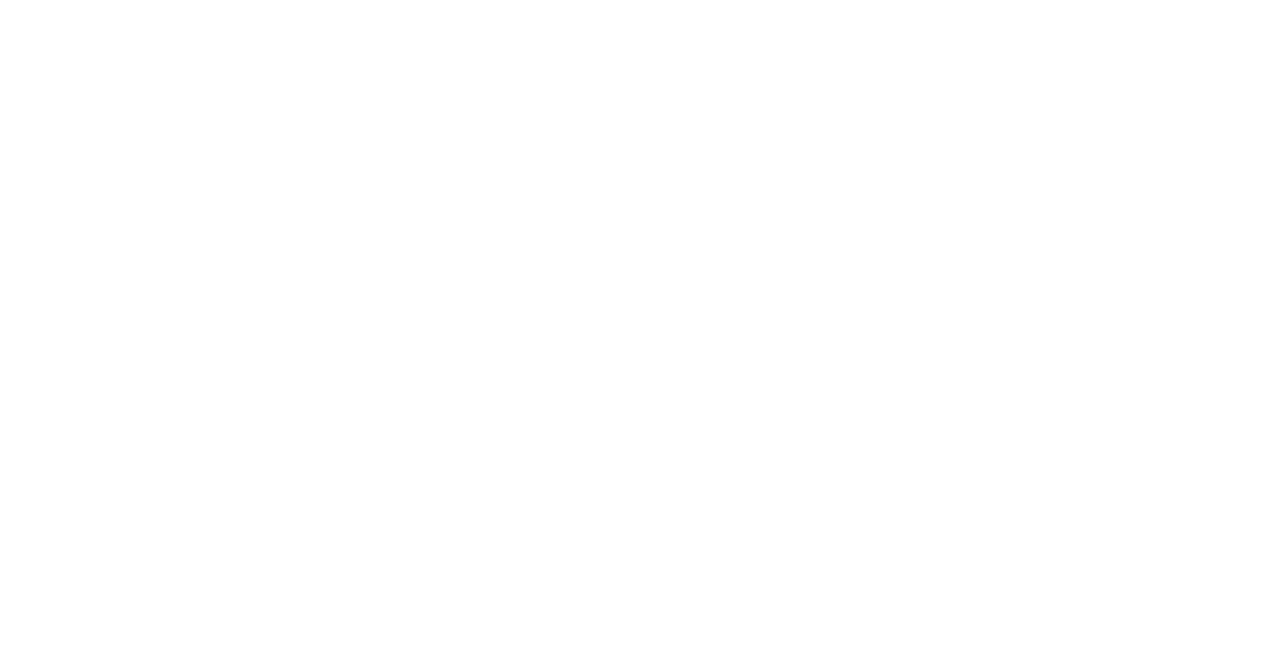
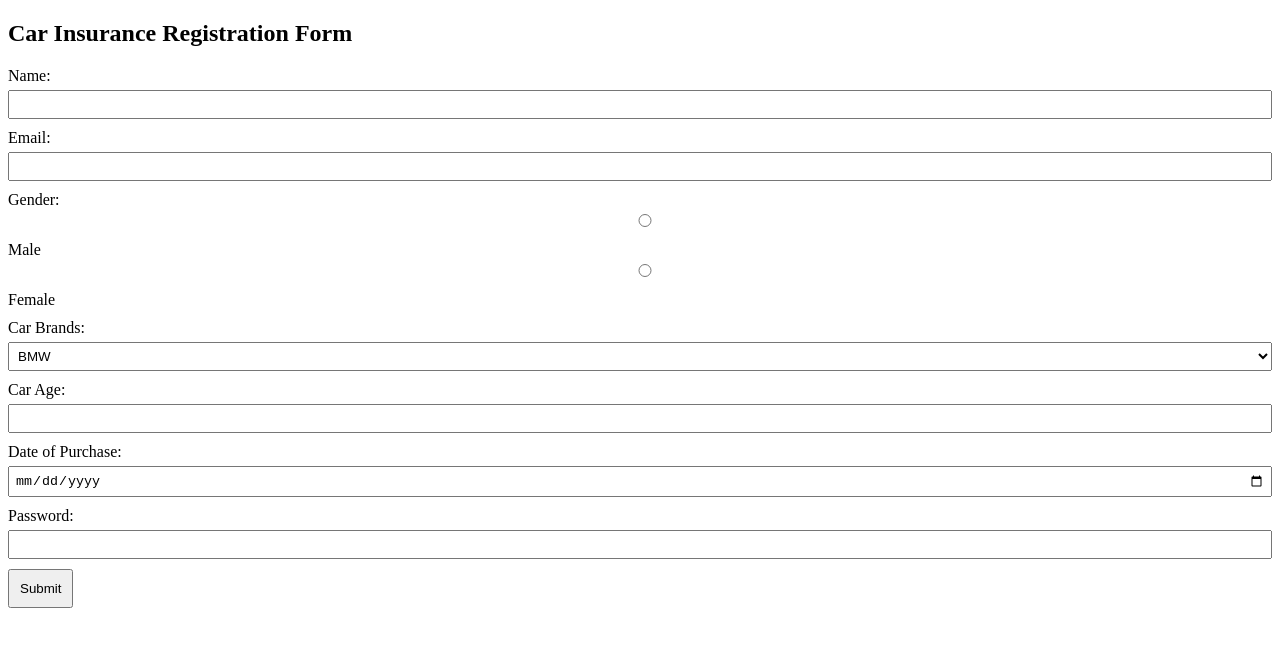
Before and after one commit to acciojob/car-insurance-form-prmd04, a website: page main.html in a window 1280 px wide. Drawn offline with Linux system fonts and the light colour scheme.

Commit message:
created a submission

```diff
--- a/main.html
+++ b/main.html
@@ -8,6 +8,38 @@
 
 <body>
 	<!-- the entire body must be written by student -->
+	 <h2>Car Insurance Registration Form</h2>
+    <form action="#" method="post">
+        <label for="name">Name:</label>
+        <input type="text" id="name" name="name" required>
+
+        <label for="email">Email:</label>
+        <input type="email" id="email" name="email" required>
+
+        <label>Gender:</label>
+        <input type="radio" id="male" name="gender" value="male" required>
+        <label for="male">Male</label>
+        <input type="radio" id="female" name="gender" value="female" required>
+        <label for="female">Female</label>
+
+        <label for="cars">Car Brands:</label>
+        <select id="cars" name="cars">
+            <option value="BMW">BMW</option>
+            <option value="Audi">Audi</option>
+            <option value="Mercedez">Mercedez</option>
+        </select>
+
+        <label for="carage">Car Age:</label>
+        <input type="number" id="carage" name="carage" required>
+
+        <label for="dop">Date of Purchase:</label>
+        <input type="date" id="dop" name="dop" required>
+
+        <label for="password">Password:</label>
+        <input type="password" id="password" name="password" required>
+
+        <button type="submit">Submit</button>
+    </form>
     <script type="text/javascript" src="./script.js">
 </script>
 
--- a/styles.css
+++ b/styles.css
@@ -1,2 +1,16 @@
 
 /* Your CSS Code here. */
+label {
+            display: block;
+            margin-top: 10px;
+        }
+        input, select {
+            width: 100%;
+            padding: 5px;
+            margin-top: 5px;
+            box-sizing: border-box;
+        }
+        button {
+            padding: 10px;
+            margin-top: 10px;
+        }
```
